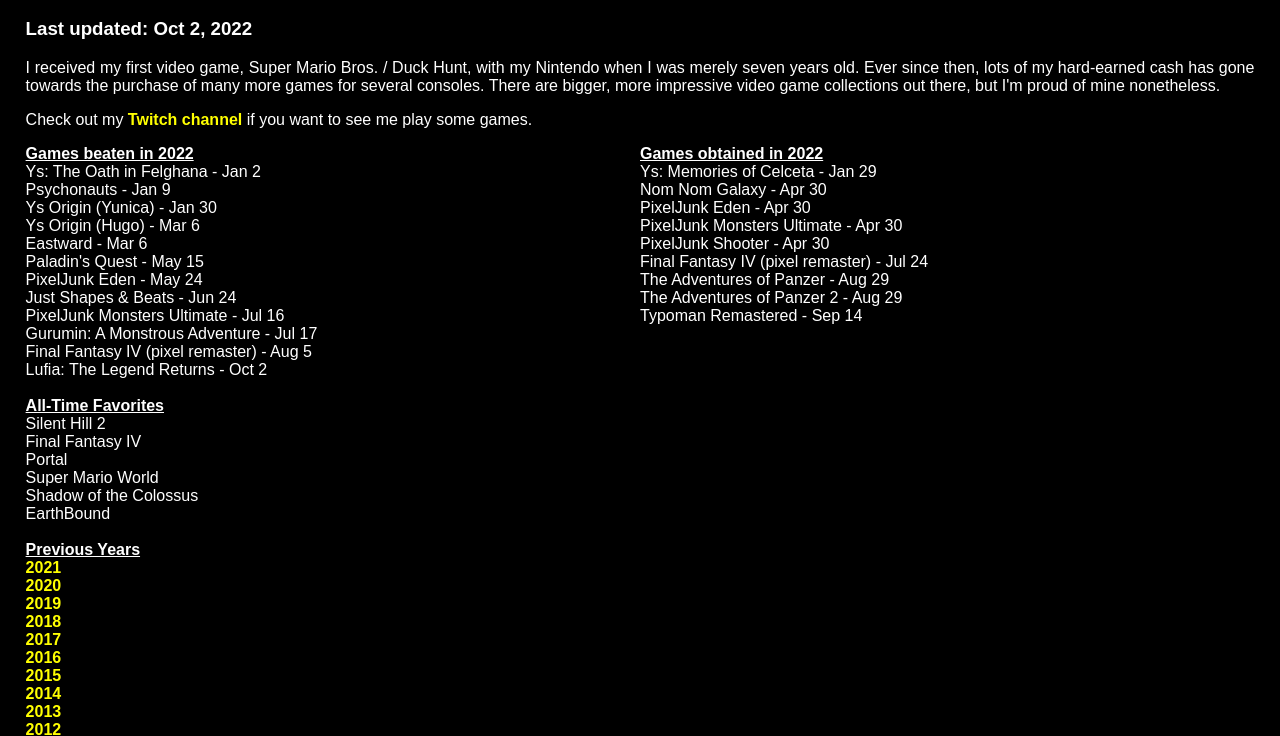
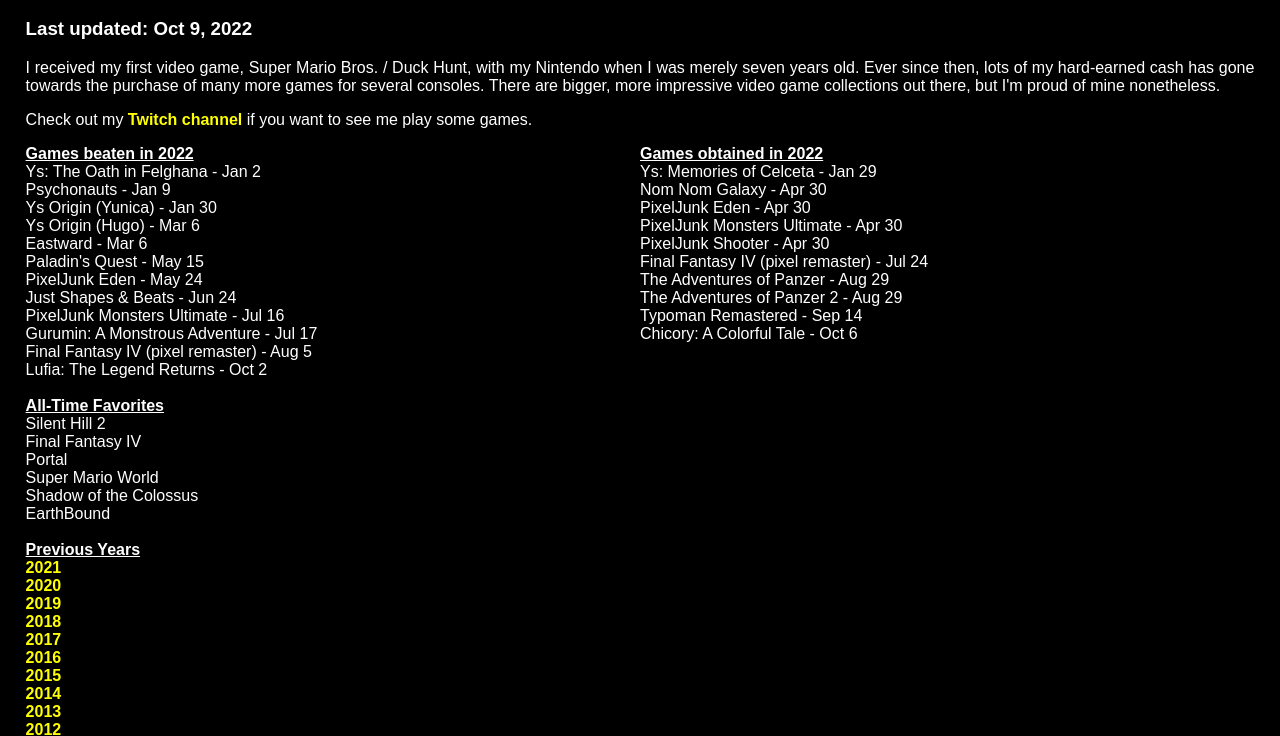
Before and after one commit to ssrobins/ssrobins.github.io, a plain HTML site: page games.html in a window 1280 px wide. Shown: the part 66-802 px from the top of the page. Drawn offline with Linux system fonts and the light colour scheme.

Commit message:
Bought Chicory: A Colorful Tale

```diff
--- a/games.html
+++ b/games.html
@@ -10,7 +10,7 @@
 
 <h1>My video games</h1>
 
-<h3>Last updated: Oct 2, 2022</h3>
+<h3>Last updated: Oct 9, 2022</h3>
 
 <p>I received my first video game, Super Mario Bros. / Duck Hunt, with my Nintendo when I was merely seven years old. Ever since then, lots of my hard-earned cash has gone towards the purchase of many more games for several consoles. There are bigger, more impressive video game collections out there, but I'm proud of mine nonetheless.</p>
 
@@ -48,6 +48,7 @@
 <li>The Adventures of Panzer - Aug 29</li>
 <li>The Adventures of Panzer 2 - Aug 29</li>
 <li>Typoman Remastered - Sep 14</li>
+<li>Chicory: A Colorful Tale - Oct 6</li>
 </ul>
 </td>
 </tr>
@@ -137,6 +138,7 @@
 <li>Braid</li>
 <li>Cave Story (freeware)</li>
 <li>Celeste</li>
+<li>Chicory: A Colorful Tale</li>
 <li>Crypt of the NecroDancer</li>
 <li>Cuphead</li>
 <li>Darkwood</li>
```
